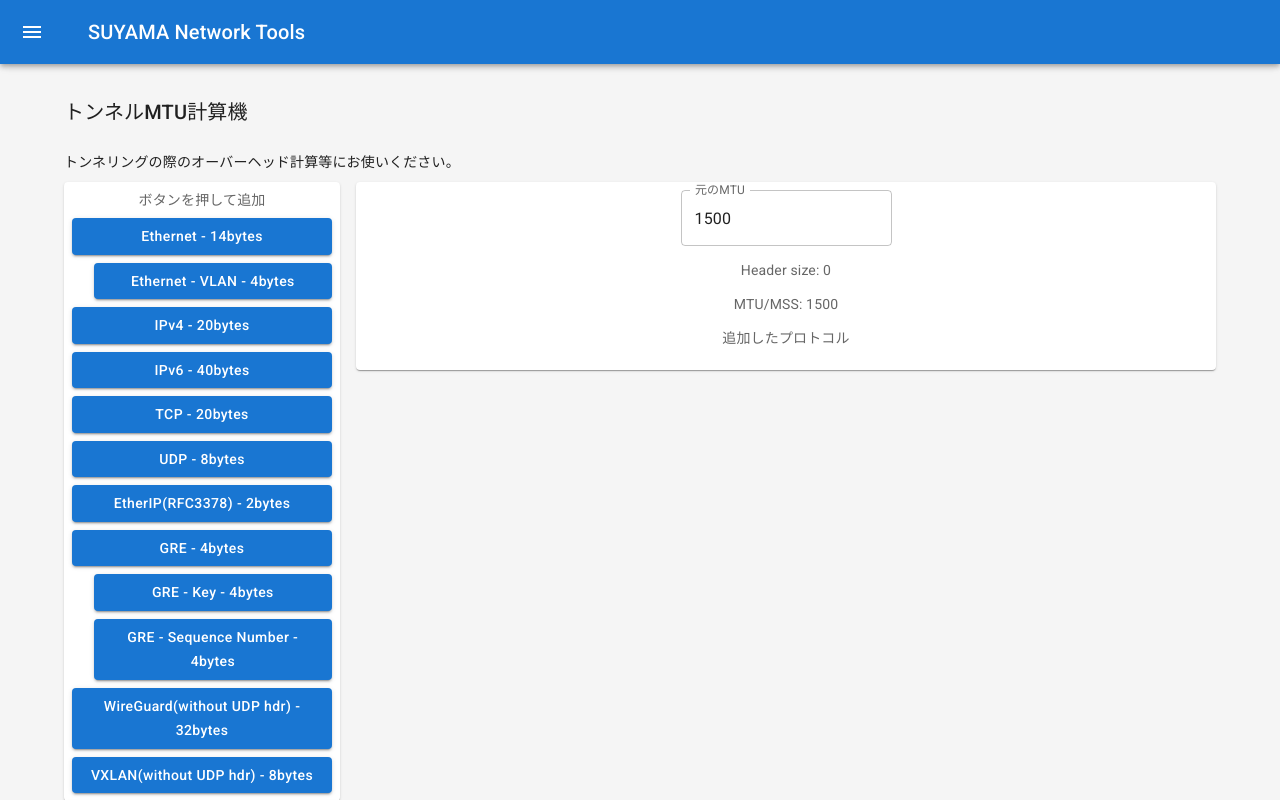
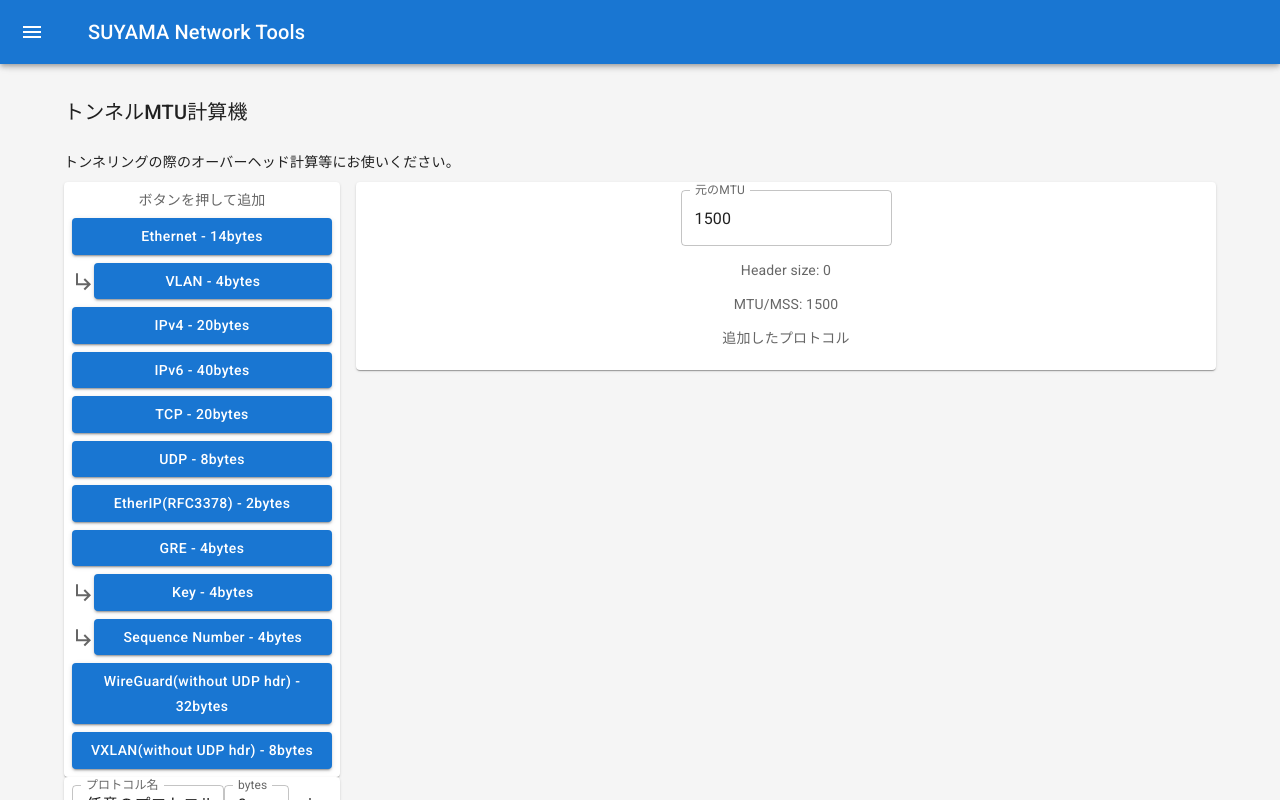
Before and after one commit to symysak/nw-tools, a React (Vite) app in the folder frontend/: page /mtu-calculator in a window 1280 px wide. Built offline with nearby package versions, Linux system fonts and the light colour scheme.

Commit message:
[mtu-calculator] refator

```diff
--- a/frontend/src/pages/MTUcalculator.tsx
+++ b/frontend/src/pages/MTUcalculator.tsx
@@ -1,11 +1,11 @@
-import { Button, Grid, IconButton, Link, Paper, Stack, Typography } from "@mui/material";
+import { Button, Grid, Icon, IconButton, Link, Paper, Stack, Typography } from "@mui/material";
 import { styled } from "@mui/material/styles";
 import Dashboard from "../templates/Dashboard";
 import TextField from '@mui/material/TextField';
 import * as React from 'react';
 import DeleteIcon from '@mui/icons-material/Delete';
 import { Helmet } from "react-helmet-async";
-import { Add, ArrowDownward, ArrowUpward } from "@mui/icons-material";
+import { Add, ArrowDownward, ArrowUpward, SubdirectoryArrowRight, SubtitlesOff } from "@mui/icons-material";
 
 const Item = styled(Paper)(({ theme }) => ({
     backgroundColor: theme.palette.mode === 'dark' ? '#1A2027' : '#fff',
@@ -25,15 +25,15 @@ function MTUcalculator() {
 
     const proto: Proto = [
         { name: "Ethernet", size: 14},
-        { name: "Ethernet - VLAN", size: 4, isChild: true},
+        { name: "VLAN", size: 4, isChild: true},
         { name: "IPv4", size: 20},
         { name: "IPv6", size: 40},
         { name: "TCP", size: 20},
         { name: "UDP", size: 8},
         { name: "EtherIP(RFC3378)", size: 2},
         { name: "GRE", size: 4 },
-        { name: "GRE - Key", size: 4, isChild: true},
-        { name: "GRE - Sequence Number", size: 4, isChild: true},
+        { name: "Key", size: 4, isChild: true},
+        { name: "Sequence Number", size: 4, isChild: true},
         { name: "WireGuard(without UDP hdr)", size: 32},
         { name: "VXLAN(without UDP hdr)", size: 8},
     ]
@@ -206,7 +206,7 @@ function MTUcalculator() {
                                         ?<>
                                          <Grid container>
                                             <Grid item xs={1}>
-                                                {/* 入れ子的な表示をするためにココは開けておく */}
+                                                <SubdirectoryArrowRight sx={{height: "100%"}}/>
                                             </Grid>
                                             <Grid item xs={11}>
                                                 <Button fullWidth variant="contained" onClick={() => {
```
